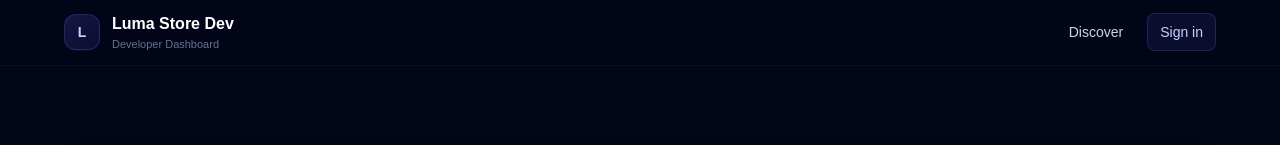
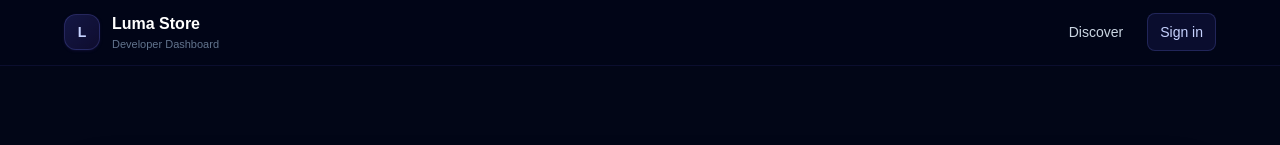
Before and after one commit to FreetimeMaker/Luma-Store-Dev-Dashboard, a Next.js app: page / in a window 1280 px wide. Shown: the top 145 px of the page. Built offline with nearby package versions, Linux system fonts and the light colour scheme; no server answers.

Commit message:
Rename header title to Luma Store

```diff
--- a/app/components/AuthNav.tsx
+++ b/app/components/AuthNav.tsx
@@ -56,7 +56,7 @@ export default function AuthNav() {
         </div>
         <div className="min-w-0">
           <div className="truncate text-sm font-semibold text-white transition-colors group-hover:text-indigo-200 sm:text-base">
-            Luma Store Dev
+            Luma Store
           </div>
           <div className="hidden text-[11px] text-slate-500 sm:block">Developer Dashboard</div>
         </div>
```
